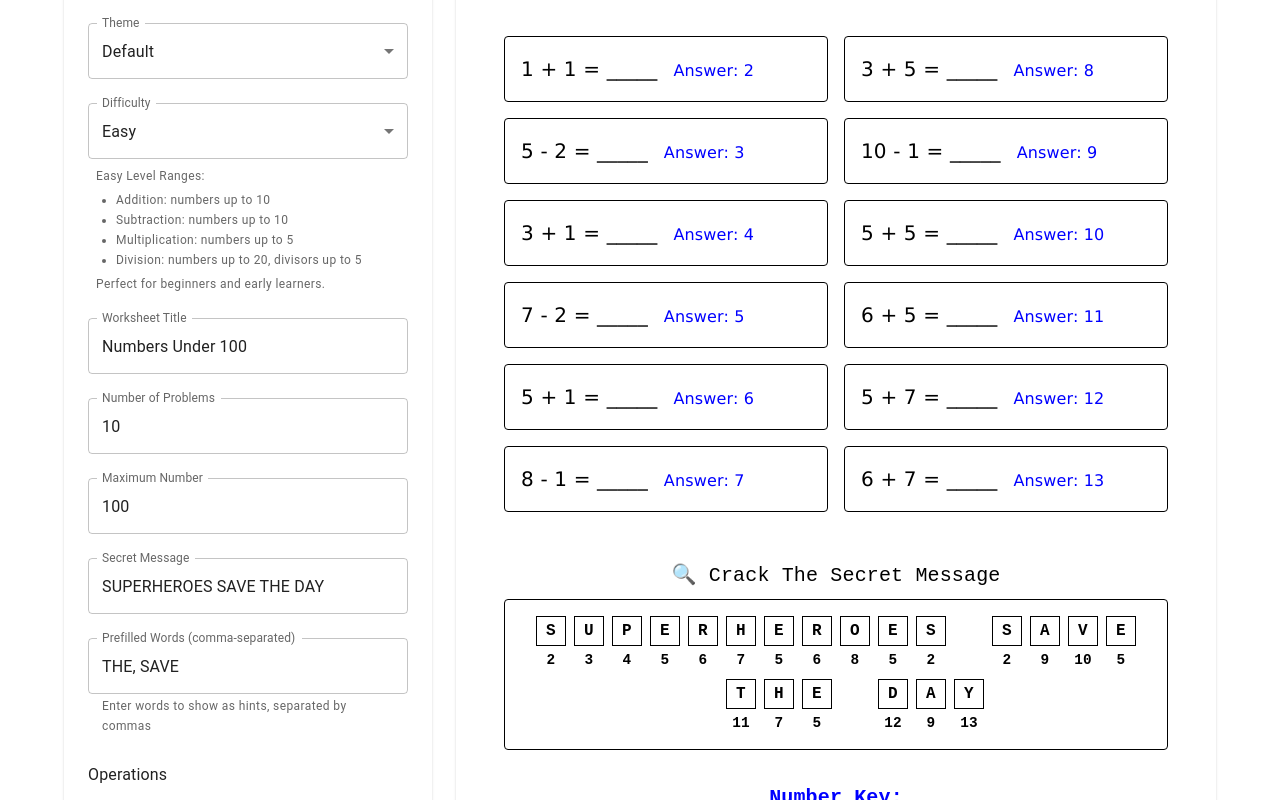
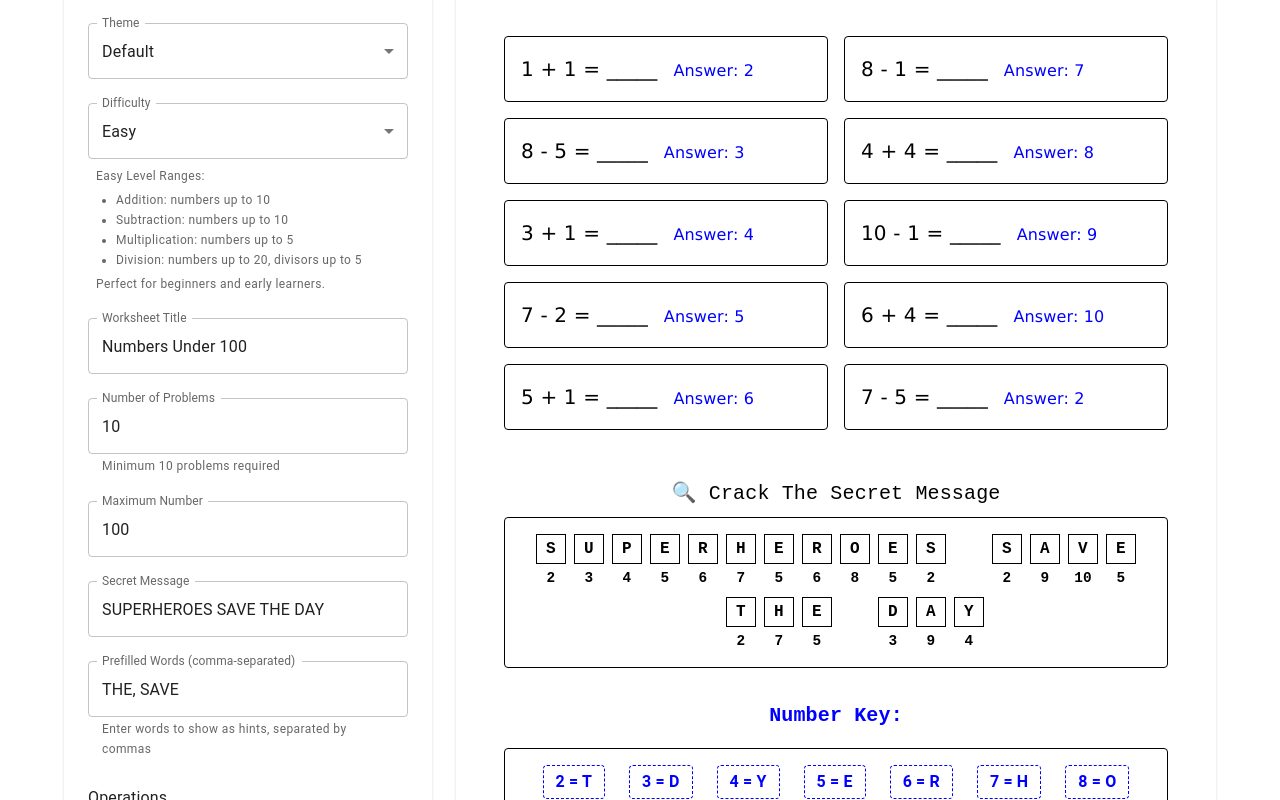
Before and after one commit to kebearry/math-worksheet-generator, a React (Create React App) app: page / in a window 1280 px wide. Shown: the part 280-1080 px from the top of the page. Built offline with nearby package versions, Linux system fonts and the light colour scheme.

Commit message:
[Fix] Respect Problem Numbers

```diff
--- a/src/components/Worksheet.js
+++ b/src/components/Worksheet.js
@@ -1,5 +1,5 @@
 import React from 'react';
-import { Box, Typography, Grid, Paper } from '@mui/material';
+import { Box, Typography, Grid} from '@mui/material';
 
 const Worksheet = ({ settings, problems, theme = {
   colors: {
@@ -16,13 +16,8 @@ const Worksheet = ({ settings, problems, theme = {
     message: "'Courier New', monospace"
   }
 } }) => {
-  // Create a mapping of letters to their corresponding numbers
-  const letterToNumber = {};
-  problems.forEach(problem => {
-    if (problem.answer && problem.letter) {
-      letterToNumber[problem.letter] = problem.answer;
-    }
-  });
+  // Use the letterToNumber mapping directly from problems
+  const letterToNumber = problems.letterToNumber || {};
 
   const renderProblem = (problem, index) => (
     <Box
@@ -148,11 +143,9 @@ const Worksheet = ({ settings, problems, theme = {
     const numberToLetter = {};
     const messageLetters = new Set(settings.secretMessage.toUpperCase().split('').filter(char => char !== ' '));
 
-    // First, add all letters that are in the secret message
-    problems.forEach(problem => {
-      if (problem.answer && problem.letter) {
-        numberToLetter[problem.answer] = problem.letter;
-      }
+    // Use the letterToNumber mapping to create the number key
+    Object.entries(letterToNumber).forEach(([letter, number]) => {
+      numberToLetter[number] = letter;
     });
 
     // Sort by number value
--- a/src/components/WorksheetGenerator.js
+++ b/src/components/WorksheetGenerator.js
@@ -202,6 +202,16 @@ const WorksheetGenerator = () => {
   const handleSettingsChange = (field) => (event) => {
     const newValue = event.target.type === 'checkbox' ? event.target.checked : event.target.value;
 
+    if (field === 'numberOfProblems') {
+      // Ensure number is at least 10
+      const numProblems = Math.max(10, parseInt(newValue) || 10);
+      setSettings(prev => ({
+        ...prev,
+        numberOfProblems: numProblems
+      }));
+      return;
+    }
+
     if (field.startsWith('selectedOperations.')) {
       const operation = field.split('.')[1];
       setSettings(prev => {
@@ -242,19 +252,13 @@ const WorksheetGenerator = () => {
   };
 
   function generateLetterToNumberMapping(message) {
-    // Remove spaces and get unique letters in order of appearance
-    const uniqueLetters = [];
     const letterToNumber = {};
     const ranges = DIFFICULTY_LEVELS[settings.difficulty].ranges;
 
-    // First pass: collect unique letters in order of appearance
-    message.toUpperCase().split('').forEach(char => {
-      if (char !== ' ' && !uniqueLetters.includes(char)) {
-        uniqueLetters.push(char);
-      }
-    });
+    // Get all unique letters from the message in order of appearance
+    const uniqueLetters = Array.from(new Set(message.toUpperCase().split('').filter(char => char !== ' ')));
 
-    // Second pass: assign numbers based on difficulty level
+    // Set up initial number and increment based on difficulty
     let currentNumber;
     let increment;
 
@@ -276,22 +280,19 @@ const WorksheetGenerator = () => {
         increment = 6;
     }
 
-    // Ensure every letter gets a number
-    uniqueLetters.forEach(letter => {
+    // First pass: assign numbers to all letters in the message
+    for (const letter of uniqueLetters) {
+      // If letter doesn't have a number yet, assign the next available number
+      if (!letterToNumber[letter]) {
+        // Make sure we don't exceed the maximum allowed number
+        while (currentNumber > ranges.addition.max) {
+          currentNumber = 2; // Reset to 2 if we exceed the max
+        }
         letterToNumber[letter] = currentNumber;
         currentNumber += increment;
-
-      // If we exceed the max, wrap back to a smaller number
-      if (currentNumber > ranges.addition.max) {
-        currentNumber = 2;
-        // Skip numbers we've already used
-        while (Object.values(letterToNumber).includes(currentNumber)) {
-          currentNumber++;
       }
     }
-    });
 
-    console.log('Letter to Number Mapping:', letterToNumber);
     return letterToNumber;
   }
 
@@ -324,62 +325,55 @@ const WorksheetGenerator = () => {
     const usedAnswers = new Set();
     let operationIndex = 0;
 
-    // Get all unique letters from the message
-    const uniqueMessageLetters = [...new Set(message.split('').filter(char => char !== ' '))];
+    // First, create problems for all letters in the secret message
+    const messageLetters = message.split('').filter(char => char !== ' ');
+    const uniqueMessageLetters = [...new Set(messageLetters)];
 
-    // First, ensure we create problems for ALL letters in the secret message
-    uniqueMessageLetters.forEach(char => {
-      if (processedLetters.has(char)) return;
-
-      const targetAnswer = letterToNumber[char];
-      if (!targetAnswer) return;
+    // Generate problems for each unique letter in the message
+    for (const letter of uniqueMessageLetters) {
+      const targetAnswer = letterToNumber[letter];
+      if (!targetAnswer) continue;
 
       let problemGenerated = false;
+      let originalOperationIndex = operationIndex;
 
       // Try each operation until we successfully generate a problem
-      for (let i = 0; i < availableOperations.length && !problemGenerated; i++) {
-        const operation = availableOperations[(operationIndex + i) % availableOperations.length];
+      do {
+        const operation = availableOperations[operationIndex];
+        operationIndex = (operationIndex + 1) % availableOperations.length;
 
         switch (operation) {
           case '+': {
-            if (targetAnswer <= ranges.addition.max) {
             const maxFirstNum = Math.min(targetAnswer - 1, ranges.addition.maxFirstNum);
+            if (maxFirstNum > 0) {
               const firstNum = Math.floor(Math.random() * maxFirstNum) + 1;
               const secondNum = targetAnswer - firstNum;
-              if (secondNum <= ranges.addition.max) {
+              if (secondNum > 0 && secondNum <= ranges.addition.max) {
                 problems.push({
                   firstNum,
                   secondNum,
                   operation: '+',
                   answer: targetAnswer,
-                  letter: char
+                  letter: letter
                 });
                 problemGenerated = true;
-                processedLetters.add(char);
-                usedAnswers.add(targetAnswer);
-                operationIndex = (operationIndex + 1) % availableOperations.length;
               }
             }
             break;
           }
           case '-': {
-            if (targetAnswer <= ranges.subtraction.max) {
-              const maxAdd = Math.min(2, ranges.subtraction.max - targetAnswer);
+            const maxAdd = Math.min(5, ranges.subtraction.max - targetAnswer);
             const firstNum = targetAnswer + Math.floor(Math.random() * maxAdd) + 1;
             const secondNum = firstNum - targetAnswer;
-              if (firstNum <= ranges.subtraction.maxFirstNum) {
+            if (firstNum <= ranges.subtraction.maxFirstNum && secondNum > 0) {
               problems.push({
                 firstNum,
                 secondNum,
                 operation: '-',
                 answer: targetAnswer,
-                  letter: char
+                letter: letter
               });
               problemGenerated = true;
-                processedLetters.add(char);
-                usedAnswers.add(targetAnswer);
-                operationIndex = (operationIndex + 1) % availableOperations.length;
-              }
             }
             break;
           }
@@ -402,12 +396,9 @@ const WorksheetGenerator = () => {
                   secondNum,
                   operation: '×',
                   answer: targetAnswer,
-                  letter: char
+                  letter: letter
                 });
                 problemGenerated = true;
-                processedLetters.add(char);
-                usedAnswers.add(targetAnswer);
-                operationIndex = (operationIndex + 1) % availableOperations.length;
               }
             }
             break;
@@ -430,39 +421,42 @@ const WorksheetGenerator = () => {
                   secondNum: divisor,
                   operation: '÷',
                   answer: targetAnswer,
-                  letter: char
+                  letter: letter
                 });
                 problemGenerated = true;
-                processedLetters.add(char);
-                usedAnswers.add(targetAnswer);
-                operationIndex = (operationIndex + 1) % availableOperations.length;
               }
             }
             break;
           }
         }
-      }
+      } while (!problemGenerated && operationIndex !== originalOperationIndex);
 
-      // If no operation worked, use addition as fallback
+      // If no operation worked, force an addition problem
       if (!problemGenerated) {
         const maxFirstNum = Math.min(targetAnswer - 1, ranges.addition.maxFirstNum);
+        if (maxFirstNum > 0) {
           const firstNum = Math.floor(Math.random() * maxFirstNum) + 1;
           const secondNum = targetAnswer - firstNum;
-        if (secondNum <= ranges.addition.max) {
+          if (secondNum > 0) {
             problems.push({
               firstNum,
               secondNum,
               operation: '+',
               answer: targetAnswer,
-            letter: char
+              letter: letter
             });
-          processedLetters.add(char);
+            problemGenerated = true;
+          }
+        }
+      }
+
+      if (problemGenerated) {
+        processedLetters.add(letter);
         usedAnswers.add(targetAnswer);
       }
     }
-    });
 
-    // Fill remaining problems with random ones that don't duplicate any letter answers
+    // Fill remaining problems up to exactly numberOfProblems
     while (problems.length < settings.numberOfProblems) {
       const operation = availableOperations[operationIndex];
       operationIndex = (operationIndex + 1) % availableOperations.length;
@@ -471,7 +465,7 @@ const WorksheetGenerator = () => {
       let attempts = 0;
       const maxAttempts = 100;
 
-      while (!newProblem && attempts < maxAttempts) {
+      while (!newProblem && attempts < maxAttempts && problems.length < settings.numberOfProblems) {
         attempts++;
         let potentialProblem = null;
 
@@ -543,18 +537,17 @@ const WorksheetGenerator = () => {
       if (newProblem) {
         problems.push(newProblem);
       }
+
+      if (problems.length >= settings.numberOfProblems) break;
     }
 
-    // Sort problems to ensure message letters come first
-    problems.sort((a, b) => {
-      const aInMessage = uniqueMessageLetters.includes(a.letter);
-      const bInMessage = uniqueMessageLetters.includes(b.letter);
-      if (aInMessage && !bInMessage) return -1;
-      if (!aInMessage && bInMessage) return 1;
-      return 0;
-    });
+    // Add the complete letter mapping to the problems array
+    Object.assign(problems, { letterToNumber });
 
-    return problems;
+    // Ensure we don't exceed the requested number of problems
+    const finalProblems = problems.slice(0, settings.numberOfProblems);
+    finalProblems.letterToNumber = letterToNumber;
+    return finalProblems;
   }
 
   return (
@@ -678,6 +671,11 @@ const WorksheetGenerator = () => {
                   value={settings.numberOfProblems}
                   onChange={handleSettingsChange('numberOfProblems')}
                   margin="normal"
+                  inputProps={{
+                    min: 10,
+                    step: 1
+                  }}
+                  helperText="Minimum 10 problems required"
                 />
                 <TextField
                   fullWidth
```
Lines whose indentation alone changed are shown as unchanged.
